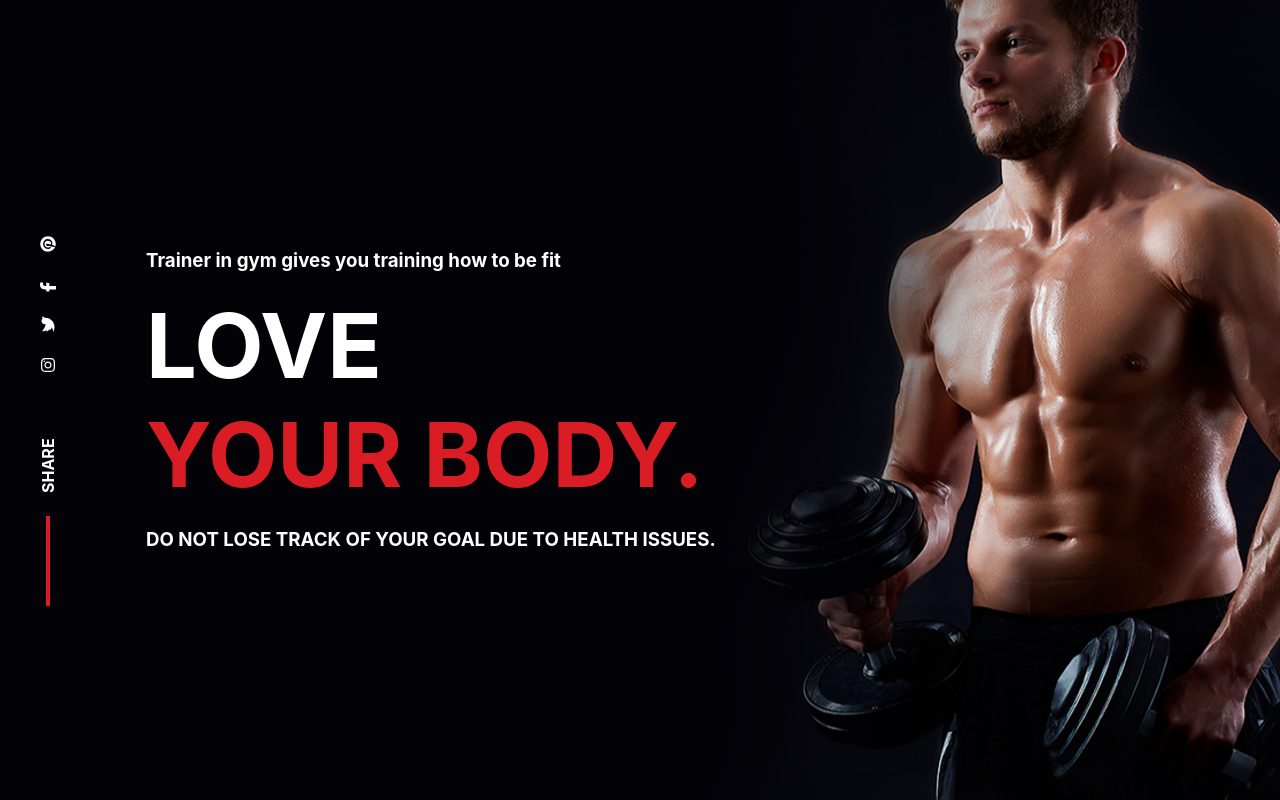
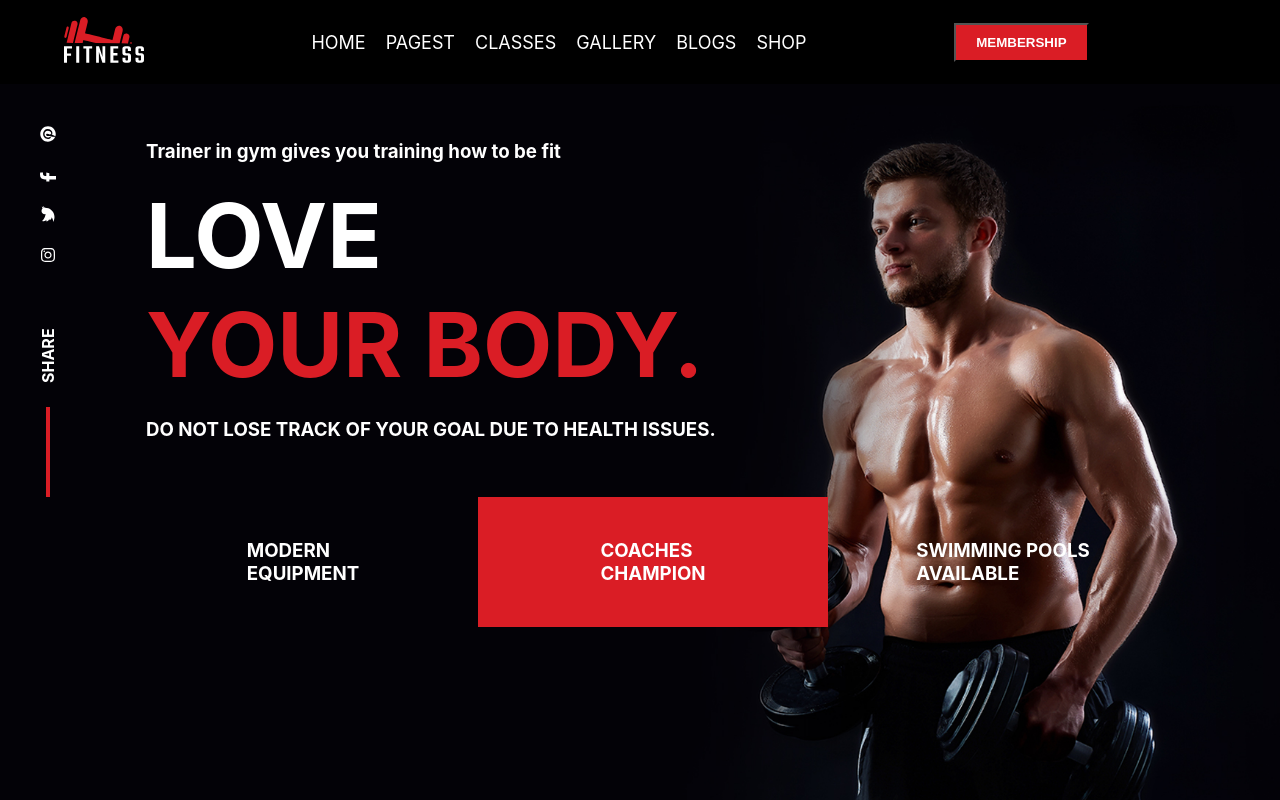
Before and after one commit to NurulIslam-EEE/fitness, a Next.js app: page / in a window 1280 px wide. Shown: the top 800 px of the page. Built offline with nearby package versions, Linux system fonts and the light colour scheme.

Commit message:
navbar done

```diff
--- a/components/Banner.js
+++ b/components/Banner.js
@@ -6,6 +6,7 @@ import { FontAwesomeIcon } from '@fortawesome/react-fontawesome';
 const Banner = () => {
     return (
         <div className={styles.banner}>
+            <div className={styles.bannerSocialTitle}>
                 <div className={styles.socialContainer}>
                     <div className={styles.social}>
                         <div className={styles.socialIcon}> <FontAwesomeIcon icon={faPinterest} /></div>
@@ -28,6 +29,19 @@ const Banner = () => {
                     <h1>LOVE <br /> <span>YOUR BODY.</span> </h1>
                     <h3>DO NOT LOSE TRACK OF YOUR GOAL DUE TO HEALTH ISSUES.</h3>
                 </div>
+            </div>
+            <div className={styles.bannerFooter}>
+                <div className={styles.bannerFooterChild1}>
+                    <h3>MODERN <br /> EQUIPMENT</h3>
+                </div>
+                <div className={styles.bannerFooterChild2}>
+
+                    <h3>COACHES <br /> CHAMPION</h3>
+                </div>
+                <div className={styles.bannerFooterChild3}>
+                    <h3>SWIMMING POOLS <br /> AVAILABLE</h3>
+                </div>
+            </div>
 
         </div >
     );
--- a/components/Footer.js
+++ b/components/Footer.js
@@ -1,7 +1,9 @@
 import React from 'react';
 import styles from '../styles/Footer.module.css';
+import Image from "next/image";
 const Footer = () => {
     return (
+        <>
             <div className={styles.footer}>
                 <div>
                     <h3>ABOUT US</h3>
@@ -41,6 +43,18 @@ const Footer = () => {
                     <h3>OUR GALLERY</h3>
                 </div>
             </div>
+            <div className={styles.footer2}>
+                <div>
+                    <Image className={styles.img} src="/img/logo.svg" width="100" height="100" alt='' />
+                </div>
+                <div>
+                    <p>©Copyright 2022 Fitness All Rights Reserved</p>
+                </div>
+                <div>
+                    <p>Terms & Conditions API Use Policy Privacy Policy</p>
+                </div>
+            </div>
+        </>
     );
 };
 
--- a/components/Layout.js
+++ b/components/Layout.js
@@ -4,6 +4,7 @@ import About from './About';
 import Banner from './Banner';
 import Features from './Features';
 import Footer from './Footer';
+import Navbar from './Navbar';
 import Slider from './slider';
 
 import TimeTable from './TimeTable';
@@ -12,17 +13,18 @@ import TimeTable from './TimeTable';
 const Layout = () => {
     return (
         <>
+            <Navbar />
             <Banner />
             <Features />
 
-            <About/>
-            <TimeTable/>
+            <About />
+            <TimeTable />
 
 
-            <About/>
+            <About />
 
 
-            <Slider/>
+            <Slider />
             <Footer />
         </>
     );
--- /dev/null
+++ b/components/Navbar.js
@@ -0,0 +1,65 @@
+import React, { useState } from 'react';
+import styles from '../styles/Navbar.module.css';
+import Link from 'next/link';
+import Image from "next/image";
+
+
+const Navbar = () => {
+    const [isOpen, setIsOpen] = useState(false);
+    const openMenu = () => setIsOpen(!isOpen);
+    console.log(isOpen)
+    return (
+        <header className={styles.header}>
+
+            <nav className={isOpen === false ? styles.nav : styles.nav + ' ' + styles.open}>
+
+
+
+                <div>
+                    <Image className={styles.img} src="/img/logo.svg" width="80" height="80" alt='' />
+                </div>
+                <ul >
+                    <li>
+                        <Link href='/'>
+                            <a>HOME</a>
+                        </Link>
+
+                    </li>
+                    <li>
+                        <Link href='/'>
+                            <a>PAGESt</a>
+                        </Link>
+                    </li>
+                    <li>
+                        <Link href='/'>
+                            <a>CLASSES</a>
+                        </Link>
+                    </li>
+                    <li>
+                        <Link href='/'>
+                            <a>GALLERY</a>
+                        </Link>
+                    </li>
+                    <li>
+                        <Link href='/'>
+                            <a>BLOGS</a>
+                        </Link>
+                    </li>
+                    <li>
+                        <Link href='/'>
+                            <a>SHOP</a>
+                        </Link>
+                    </li>
+                </ul>
+                <button >MEMBERSHIP</button>
+                <div className={styles.navIcon} onClick={openMenu}>
+                    <div></div>
+                    <div></div>
+                    <div></div>
+                </div>
+            </nav>
+        </header>
+    );
+};
+
+export default Navbar;
--- a/styles/Banner.module.css
+++ b/styles/Banner.module.css
@@ -1,8 +1,13 @@
 .banner {
   background: url("../public//img/01\ \(1\).jpg");
   background-position: center;
+  background-size: cover;
   height: 100vh;
   width: 100%;
+  color: white;
+  padding: 0;
+}
+.bannerSocialTitle {
   color: white;
   display: flex;
   align-items: center;
@@ -39,7 +44,42 @@
   margin-top: 20px;
   transform: rotate(-90deg);
 }
+.bannerFooter {
+  display: flex;
+  color: white;
+  padding-left: 10%;
+}
+.bannerFooterChild1 {
+  background: transparent;
+  height: 130px;
+  width: 350px;
+  display: flex;
+  align-items: center;
+  justify-content: center;
+  transition: 1s;
+}
+.bannerFooterChild1:hover,
+.bannerFooterChild3:hover {
+  background: #da1d25;
+}
+.bannerFooterChild2 {
+  background: #da1d25;
+  height: 130px;
+  width: 350px;
+  display: flex;
+  align-items: center;
+  justify-content: center;
+}
 
+.bannerFooterChild3 {
+  background: transparent;
+  height: 130px;
+  width: 350px;
+  display: flex;
+  align-items: center;
+  justify-content: center;
+  transition: 1s;
+}
 /* responsive */
 
 @media screen and (max-width: 600px) {
--- a/styles/Footer.module.css
+++ b/styles/Footer.module.css
@@ -19,8 +19,18 @@
 .links:nth-child(1) {
   padding: 10px;
 }
+.footer2 {
+  display: grid;
+  grid-template-columns: repeat(3, 1fr);
+  background-color: black;
+  color: white;
+  padding: 20px;
+}
 @media screen and (max-width: 600px) {
   .footer {
     display: block;
   }
+  .footer2 {
+    display: block;
+  }
 }
--- /dev/null
+++ b/styles/Navbar.module.css
@@ -0,0 +1,93 @@
+.nav li {
+  list-style-type: none;
+}
+.flex {
+  display: flex;
+}
+.row {
+  flex-direction: row;
+}
+.header {
+  background-color: black;
+  margin: 0;
+  padding: 0;
+}
+.nav {
+  width: 100%;
+  display: flex;
+  justify-content: space-around;
+
+  align-items: center;
+  margin: 0;
+}
+
+.nav ul {
+  display: flex;
+  align-items: center;
+  justify-content: space-around;
+}
+.nav a {
+  font-size: 18px;
+  text-decoration: none;
+  text-transform: uppercase;
+  color: white;
+  white-space: nowrap;
+  margin-right: 20px;
+}
+.nav button {
+  background-color: #da1d25;
+  color: white;
+  padding: 10px 20px;
+  font-weight: 900;
+}
+
+/* responsive */
+@media only screen and (max-width: 600px) {
+  .nav ul {
+    padding-top: 80px;
+    z-index: 2;
+    justify-content: flex-start;
+    background: black;
+    position: absolute;
+    left: 0;
+    top: 0;
+    width: 100vw;
+    min-height: 110vh;
+    flex-direction: column;
+    overflow: hidden;
+    transition-duration: 300ms;
+    transform: translateX(-100%);
+  }
+  .nav.open ul {
+    transform: translateX(0);
+  }
+  .nav {
+    width: fit-content;
+  }
+  .nav ul li {
+    margin-bottom: 40px;
+  }
+  .nav {
+    display: flex;
+    justify-content: space-between;
+  }
+  .navIcon {
+    position: relative;
+    z-index: 4;
+    margin-top: 25px;
+    width: 35px;
+    height: fit-content;
+    cursor: pointer;
+  }
+  .navIcon div {
+    border-radius: 2px;
+    height: 3px;
+    width: 35px;
+    margin-bottom: 10px;
+    background-color: white;
+    transition-duration: 300ms;
+  }
+  .nav button {
+    display: none;
+  }
+}
```
Also changed, not shown: public/img/logo.svg (added). Lines whose indentation alone changed are shown as unchanged.
